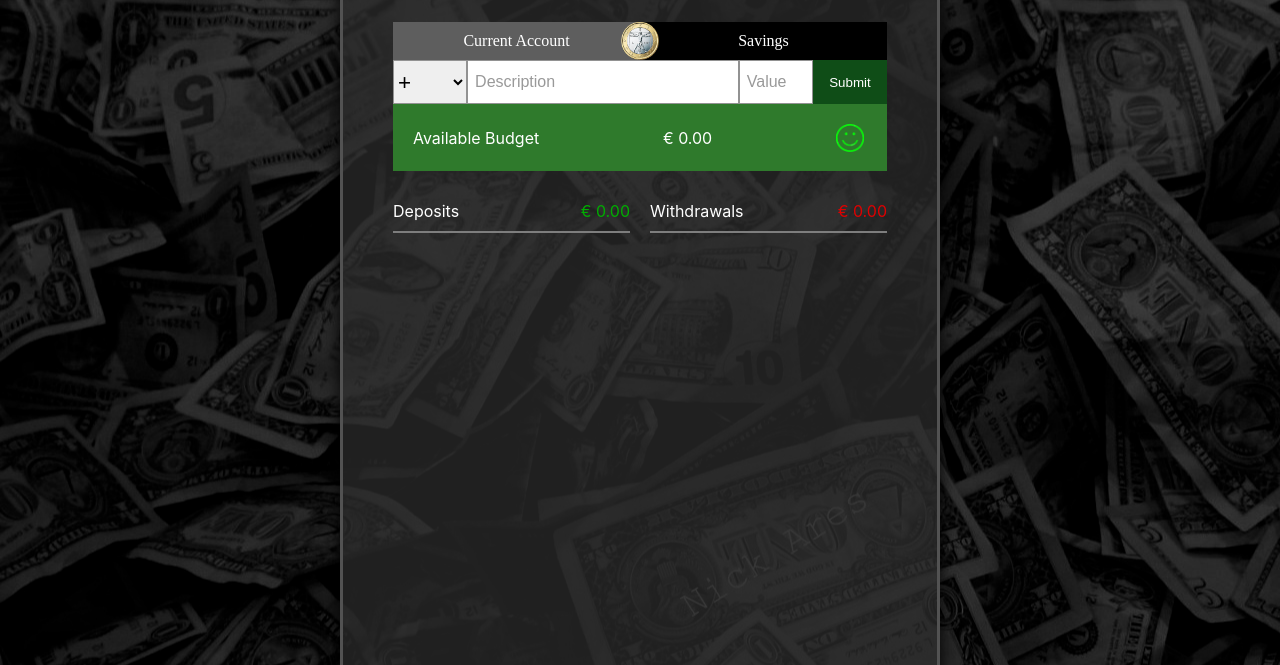
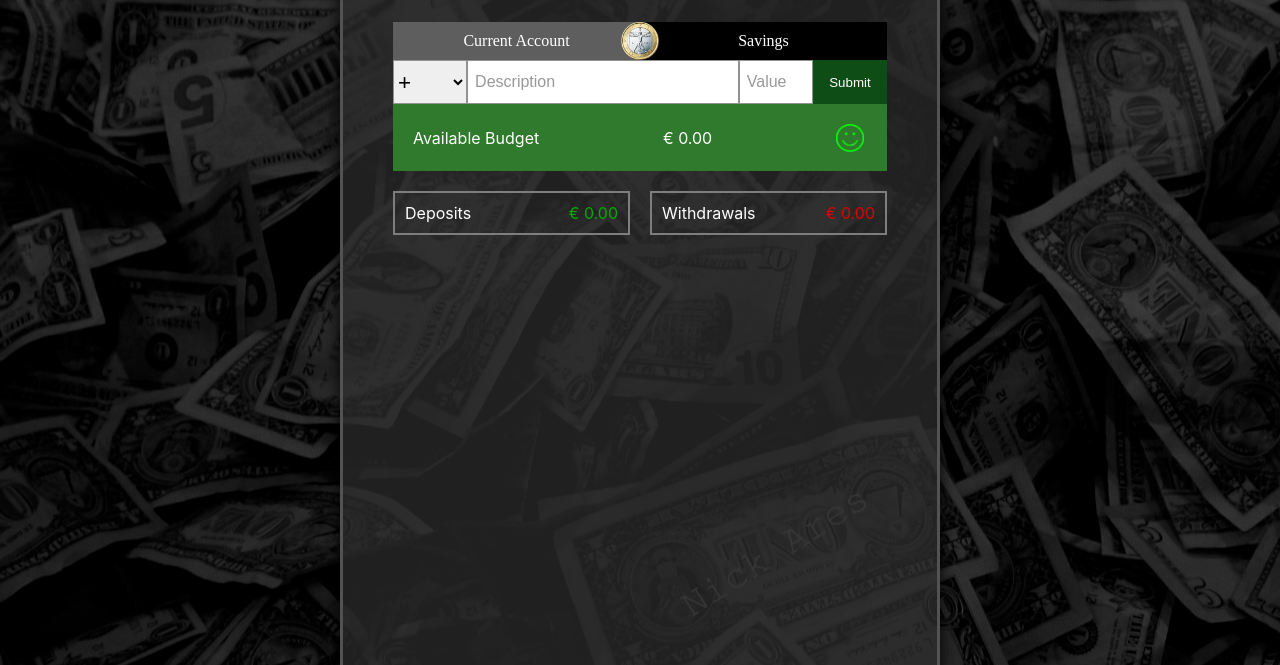
Before and after one commit to Noud63/budgetcontroller, a plain HTML site: page index.html in a window 1280 px wide. Shown: the part 135-800 px from the top of the page. Drawn offline with Linux system fonts and the light colour scheme.

Commit message:
restyling

```diff
--- a/index.html
+++ b/index.html
@@ -6,7 +6,9 @@
     <meta http-equiv="X-UA-Compatible" content="IE=edge">
     <meta name="viewport" content="width=device-width, initial-scale=1.0">
     <link rel="stylesheet" href="styles.css">
-    <title>test</title>
+    <link rel="shortcut icon" type="image/x-icon" href="images/euro.ico" />
+    <meta name="author" content="noud van dun">
+    <title>Budget Controller</title>
 </head>
 
 <body>
@@ -51,7 +53,7 @@
 
         <div class="container">
             <div class="plusBox box">
-                <div class="plus"><span>Deposits</span><span class="depTotal">&euro; 0.00</span></div>
+                <div class="plus"><span class="deposit">Deposits</span><span class="depTotal">&euro; 0.00</span></div>
                 <div class="pluscontainer delete">
                 </div>
 
@@ -61,7 +63,8 @@
             </div>
 
             <div class="minusBox box">
-                <div class="minus"><span>Withdrawals</span><span class="withTotal">&euro; 0.00</span></div>
+                <div class="minus"><span class="Withdrawals">Withdrawals</span><span class="withTotal">&euro;
+                        0.00</span></div>
                 <div class="minuscontainer delete">
                 </div>
             </div>
--- a/styles.css
+++ b/styles.css
@@ -295,10 +295,11 @@ body {
     align-items: center;
     justify-content: space-between;
     width: 100%;
-     padding: 10px 0 10px 0;
-     border-bottom: 2px solid rgb(126, 126, 126);
+     padding: 10px ;
+     border: 2px solid rgb(126, 126, 126);
      font-family: -apple-system, BlinkMacSystemFont, 'Segoe UI', Roboto, Oxygen, Ubuntu, Cantarell, 'Open Sans', 'Helvetica Neue', sans-serif;
      font-size: 1rem;
+     /* background-color: rgb(145, 145, 145); */
 }
 
 .pluscontainer::-webkit-scrollbar {
@@ -454,6 +455,7 @@ body {
 
 .plusBox {
     margin-right: 0;
+    margin-bottom: 30px;
 }
 
 .minusBox {
```
Also changed, not shown: images/euro.ico (added), 1 other file.
